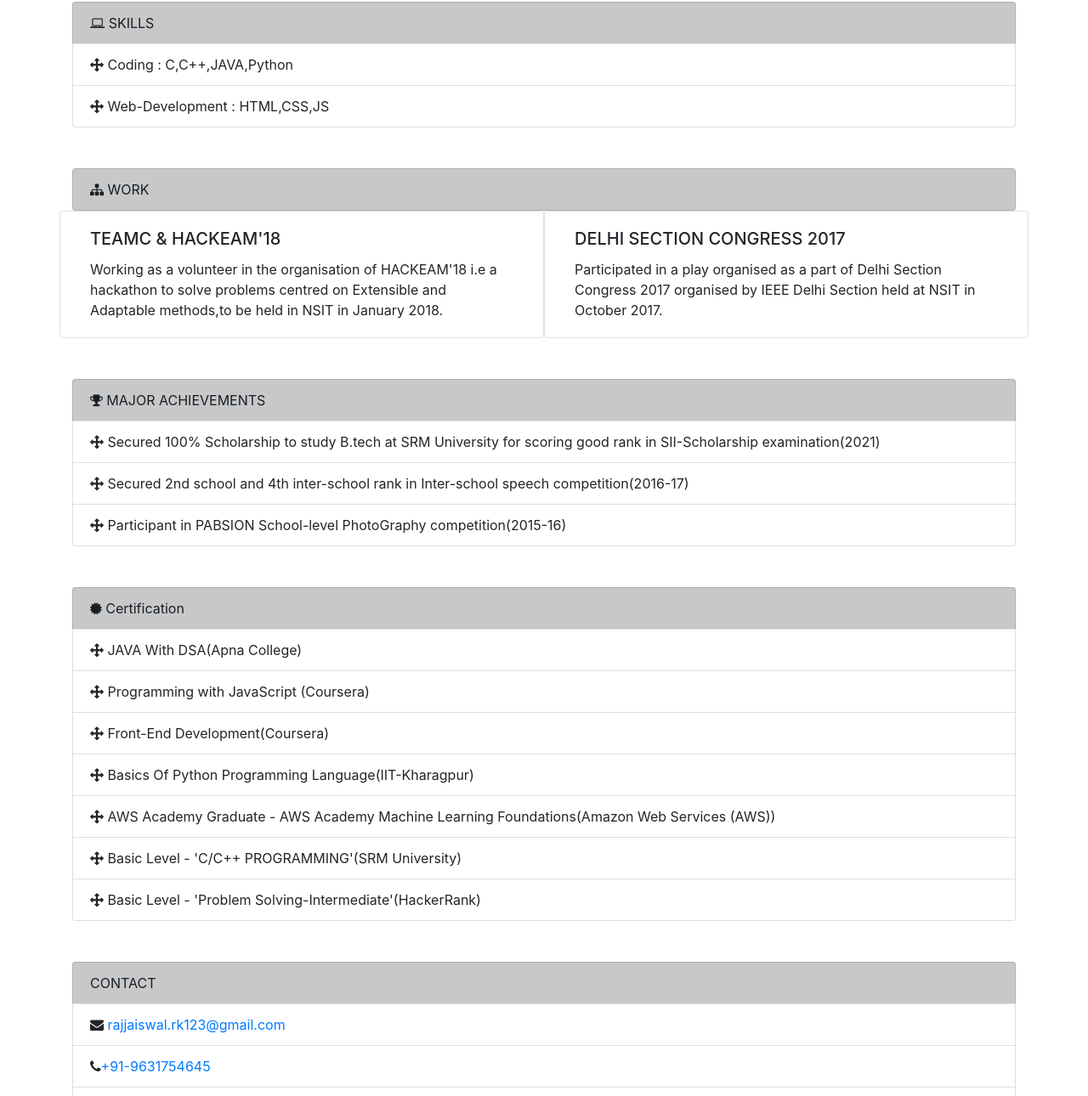
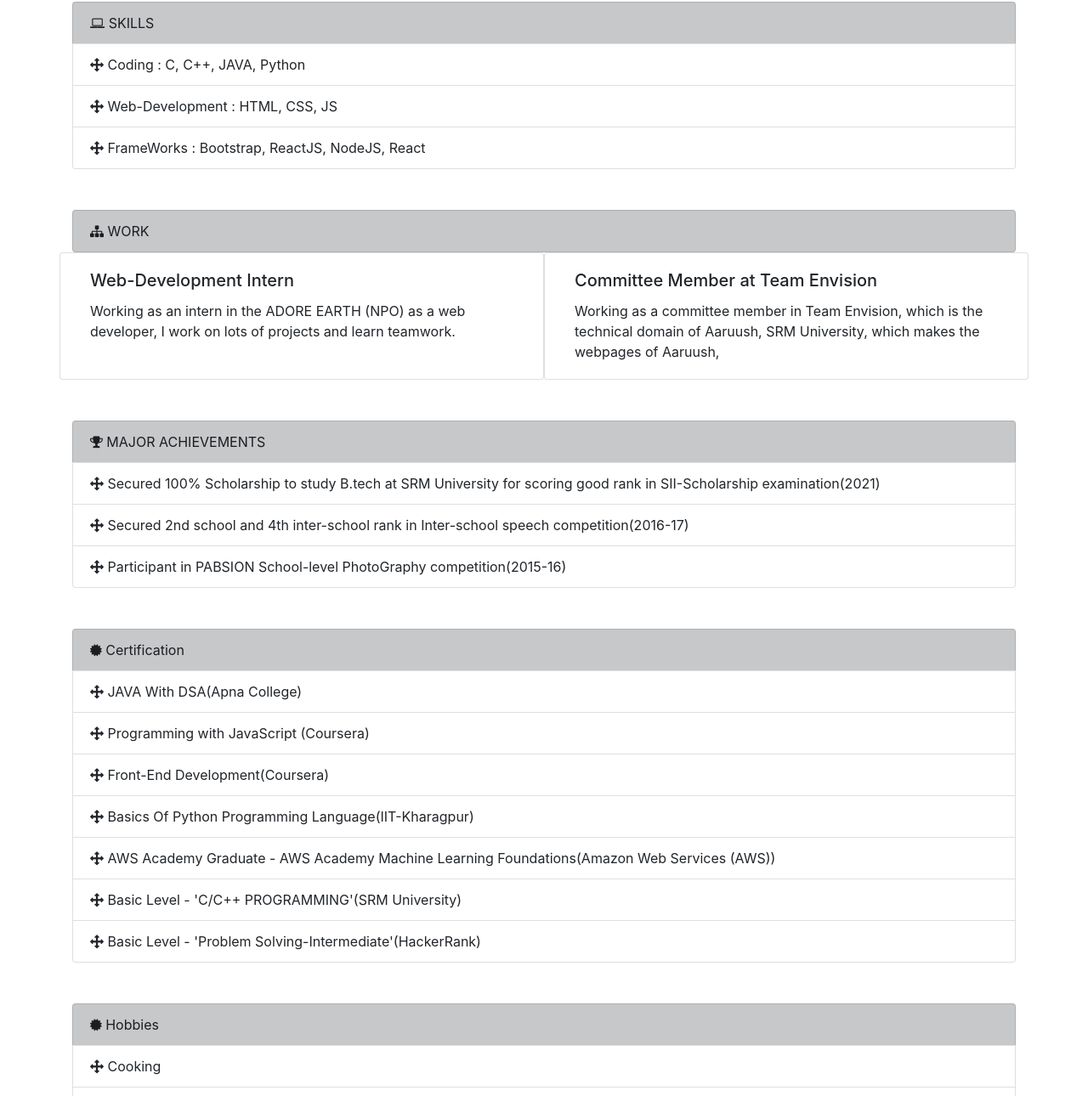
Before and after one commit to rajsrm2021/resume, a plain HTML site: page index.html in a window 1280 px wide. Shown: the part 686-1976 px from the top of the page at 85% size. Drawn offline with Linux system fonts and the light colour scheme.

Commit message:
index.html

```diff
--- a/index.html
+++ b/index.html
@@ -1,5 +1,6 @@
 <!DOCTYPE html>
 <html lang="en">
+
 <head>
     <meta charset="UTF-8">
     <title>resume</title>
@@ -7,22 +8,26 @@
     <link href="bootstrap.css" rel="stylesheet">
     <link rel="stylesheet" href="https://cdnjs.cloudflare.com/ajax/libs/font-awesome/4.7.0/css/font-awesome.min.css">
     <style>
-        .one{ font-weight:bold;
-            font-family:Fira Code;
+        .one {
+            font-weight: bold;
+            font-family: Fira Code;
             text-align: center;
         }
     </style>
 </head>
+
 <body>
-<div class="container" >
+    <div class="container">
         <div class="list-group one">
             <div class="list-group-item list-group-item-dark ">Raj Kumar Jaiswal</div>
         </div>
         <br><br>
         <div class="list-group">
             <div class=" list-group-item list-group-item-dark">
-            <i class="fa fa-briefcase"></i> CAREER OBJECTIVE</div>
-        <div class="list-group-item">I wish to create an impact in the field of computer sciences via developing a set of technology-oriented skills.</div>
+                <i class="fa fa-briefcase"></i> CAREER OBJECTIVE
+            </div>
+            <div class="list-group-item">I wish to create an impact in the field of computer sciences via developing a
+                set of technology-oriented skills.</div>
         </div>
         <br><br>
         <div class="list-group">
@@ -43,8 +48,10 @@
         <br><br>
         <div class="list-group">
             <div class="list-group-item list-group-item-dark"><i class="fa fa-laptop"></i> SKILLS</div>
-        <div class="list-group-item"><i class="fa fa-arrows"></i> Coding : C,C++,JAVA,Python </div>
-        <div class="list-group-item"><i class="fa fa-arrows"></i> Web-Development : HTML,CSS,JS</div>
+            <div class="list-group-item"><i class="fa fa-arrows"></i> Coding : C, C++, JAVA, Python </div>
+            <div class="list-group-item"><i class="fa fa-arrows"></i> Web-Development : HTML, CSS, JS</div>
+            <div class="list-group-item"><i class="fa fa-arrows"></i> FrameWorks : Bootstrap, ReactJS, NodeJS, React
+            </div>
 
         </div>
 
@@ -55,21 +62,32 @@
         <div class="row">
             <div class="card col-sm-12 col-md-6">
                 <div class=" card-body">
-                <h5 class="card-title">TEAMC & HACKEAM'18 </h5>
-                <p class="card-text">Working as a volunteer in the organisation of HACKEAM'18 i.e a hackathon to solve problems centred on Extensible and Adaptable methods,to be held in NSIT in January 2018.</p>
-            </div> </div>
+                    <h5 class="card-title">Web-Development Intern </h5>
+                    <p class="card-text">
+                        Working as an intern in the ADORE EARTH (NPO) as a web developer, I work on lots of projects and
+                        learn teamwork.
+                    </p>
+                </div>
+            </div>
             <div class="card col-sm-12 col-md-6">
                 <div class=" card-body">
-                <h5 class="card-title">DELHI SECTION CONGRESS 2017 </h5>
-                <p class="card-text">Participated in a play organised as a part of Delhi Section Congress 2017 organised by IEEE Delhi Section held at NSIT in October 2017.</p>
-            </div> </div>
+                    <h5 class="card-title">Committee Member at Team Envision</h5>
+                    <p class="card-text">
+                        Working as a committee member in Team Envision, which is the technical domain of Aaruush,
+                        SRM University, which makes the webpages of Aaruush,
+                    </p>
+                </div>
+            </div>
         </div>
         <br><br>
         <div class="list-group">
             <div class="list-group-item list-group-item-dark"><i class="fa fa-trophy"></i> MAJOR ACHIEVEMENTS</div>
-        <div class="list-group-item "><i class="fa fa-arrows"></i> Secured 100% Scholarship to study B.tech at SRM University for scoring good rank in SII-Scholarship examination(2021)</div>
-        <div class="list-group-item "><i class="fa fa-arrows"></i> Secured 2nd school and 4th inter-school rank in Inter-school speech competition(2016-17)</div>
-        <div class="list-group-item "><i class="fa fa-arrows"></i> Participant in PABSION School-level PhotoGraphy competition(2015-16)</div>
+            <div class="list-group-item "><i class="fa fa-arrows"></i> Secured 100% Scholarship to study B.tech at SRM
+                University for scoring good rank in SII-Scholarship examination(2021)</div>
+            <div class="list-group-item "><i class="fa fa-arrows"></i> Secured 2nd school and 4th inter-school rank in
+                Inter-school speech competition(2016-17)</div>
+            <div class="list-group-item "><i class="fa fa-arrows"></i> Participant in PABSION School-level PhotoGraphy
+                competition(2015-16)</div>
 
         </div>
         <br><br>
@@ -78,22 +96,39 @@
             <div class="list-group-item "><i class="fa fa-arrows"></i> JAVA With DSA(Apna College)</div>
             <div class="list-group-item "><i class="fa fa-arrows"></i> Programming with JavaScript (Coursera)</div>
             <div class="list-group-item "><i class="fa fa-arrows"></i> Front-End Development(Coursera)</div>
-        <div class="list-group-item "><i class="fa fa-arrows"></i> Basics Of Python Programming Language(IIT-Kharagpur)</div>
-        <div class="list-group-item "><i class="fa fa-arrows"></i> AWS Academy Graduate - AWS Academy Machine Learning Foundations(Amazon Web Services (AWS))</div>
-        <div class="list-group-item "><i class="fa fa-arrows"></i> Basic Level - 'C/C++ PROGRAMMING'(SRM University) </div>
-        <div class="list-group-item "><i class="fa fa-arrows"></i> Basic Level - 'Problem Solving-Intermediate'(HackerRank) </div>
+            <div class="list-group-item "><i class="fa fa-arrows"></i> Basics Of Python Programming
+                Language(IIT-Kharagpur)</div>
+            <div class="list-group-item "><i class="fa fa-arrows"></i> AWS Academy Graduate - AWS Academy Machine
+                Learning Foundations(Amazon Web Services (AWS))</div>
+            <div class="list-group-item "><i class="fa fa-arrows"></i> Basic Level - 'C/C++ PROGRAMMING'(SRM University)
+            </div>
+            <div class="list-group-item "><i class="fa fa-arrows"></i> Basic Level - 'Problem
+                Solving-Intermediate'(HackerRank) </div>
 
 
         </div>
         <br><br>
         <div class="list-group">
+            <div class="list-group-item list-group-item-dark"><i class="fa fa-certificate"></i> Hobbies</div>
+            <div class="list-group-item "><i class="fa fa-arrows"></i> Cooking</div>
+            <div class="list-group-item "><i class="fa fa-arrows"></i> Photpgraphy</div>
+            <div class="list-group-item "><i class="fa fa-arrows"></i> Viedo Editing</div>
+        </div>
+        <br><br>
+
+
+        <div class="list-group">
             <div class="list-group-item list-group-item-dark">CONTACT</div>
-        <div class="list-group-item"><i class="fa fa-envelope"></i> <a href = "mailto: rajjaiswal.rk123@gmail.com"> rajjaiswal.rk123@gmail.com</a></div>
+            <div class="list-group-item"><i class="fa fa-envelope"></i> <a href="mailto: rajjaiswal.rk123@gmail.com">
+                    rajjaiswal.rk123@gmail.com</a></div>
             <div class="list-group-item"><i class="fa fa-phone"></i><a href="tel:9631754645">+91-9631754645</a></div>
-        <div class="list-group-item"><i class="fa fa-github"></i><a href="https://github.com/rajsrm2021"> Github</a> </div>
-        <div class="list-group-item"><i class="fa fa-linkedin"></i><a href="https://www.linkedin.com/in/kumarjaiswal/"> Linkedin</a> </div>
+            <div class="list-group-item"><i class="fa fa-github"></i><a href="https://github.com/rajsrm2021"> Github</a>
+            </div>
+            <div class="list-group-item"><i class="fa fa-linkedin"></i><a
+                    href="https://www.linkedin.com/in/kumarjaiswal/"> Linkedin</a> </div>
         </div>
 
     </div>
 </body>
+
 </html>
```
Lines whose indentation alone changed are shown as unchanged.
